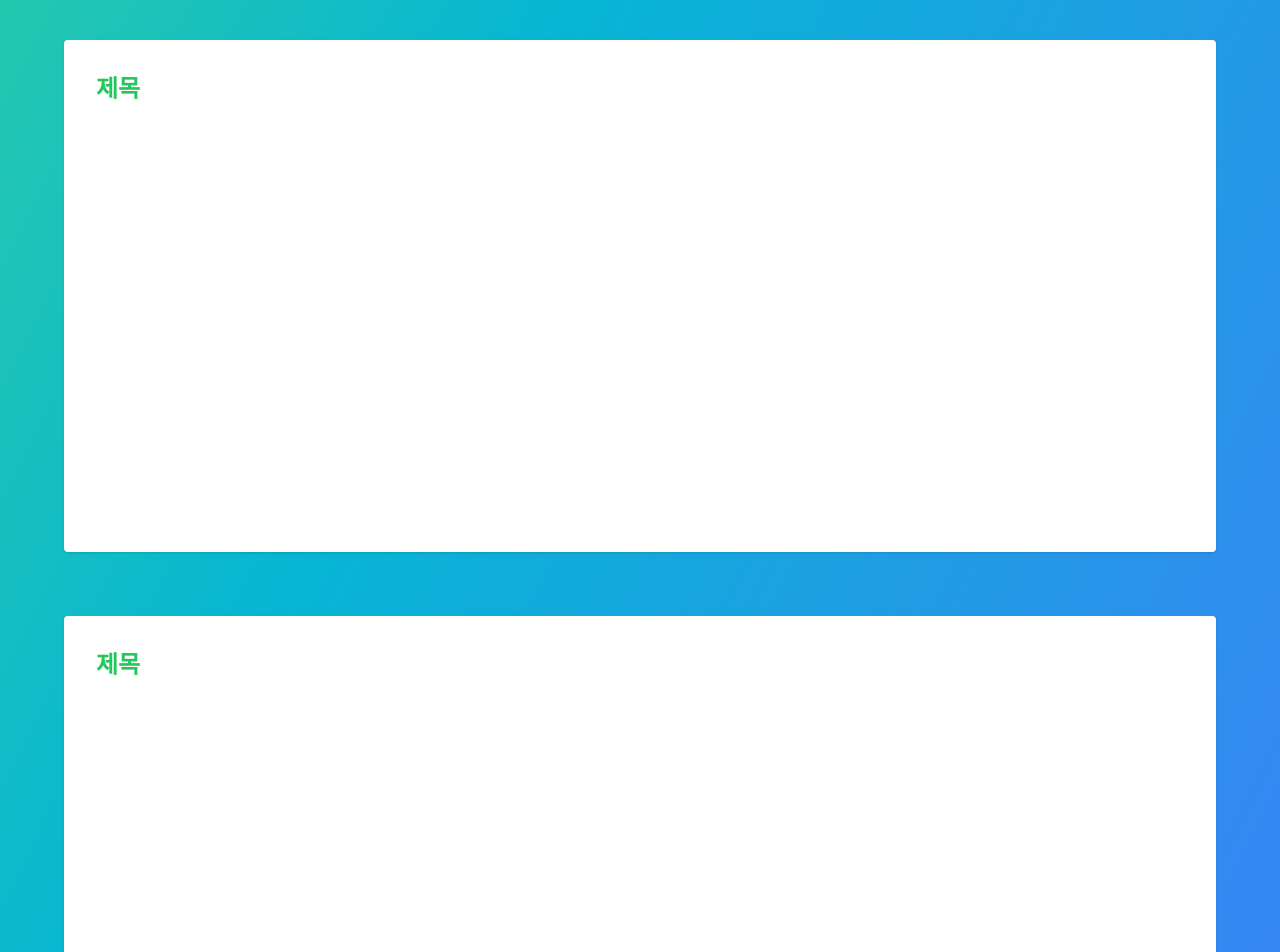
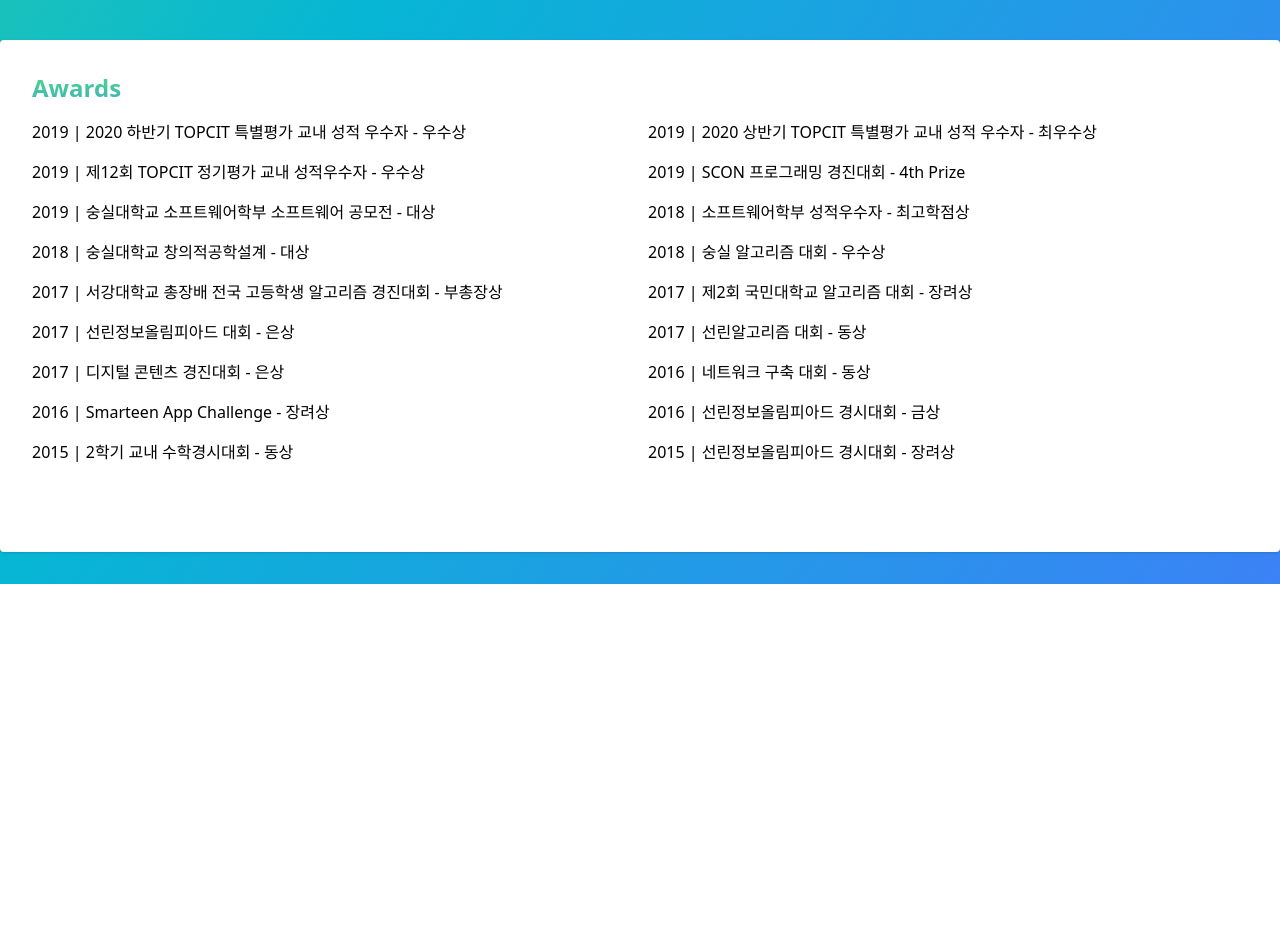
Before and after one commit to wjdtmddnr24/Curriculum-Vitae, a Next.js app: page / in a window 1280 px wide. Shown: the part 1440-2392 px from the top of the page. After the commit the page ends 2024 px from the top, so only its background shows below. Built offline with nearby package versions, Linux system fonts and the light colour scheme.

Commit message:
update: add Awards Cards to Page

```diff
--- a/src/pages/index.tsx
+++ b/src/pages/index.tsx
@@ -1,4 +1,5 @@
 import Head from "next/head";
+import { Awards } from "../features/Awards";
 import { Summary } from "../features/Summary";
 import { TechSkills } from "../features/TechSkills";
 
@@ -15,12 +16,7 @@ export default function Home() {
         <div className="bg-gradient-to-br from-green-400 via-cyan-500 to-blue-500 flex flex-col">
           <Summary />
           <TechSkills />
-          <div className="bg-white rounded shadow w-[72rem] h-[32rem] mx-auto my-8 p-8">
-            <div className="text-2xl text-green-500 font-bold">제목</div>
-          </div>
-          <div className="bg-white rounded shadow w-[72rem] h-[32rem] mx-auto my-8 p-8">
-            <div className="text-2xl text-green-500 font-bold">제목</div>
-          </div>
+          <Awards />
         </div>
       </main>
     </>
```
